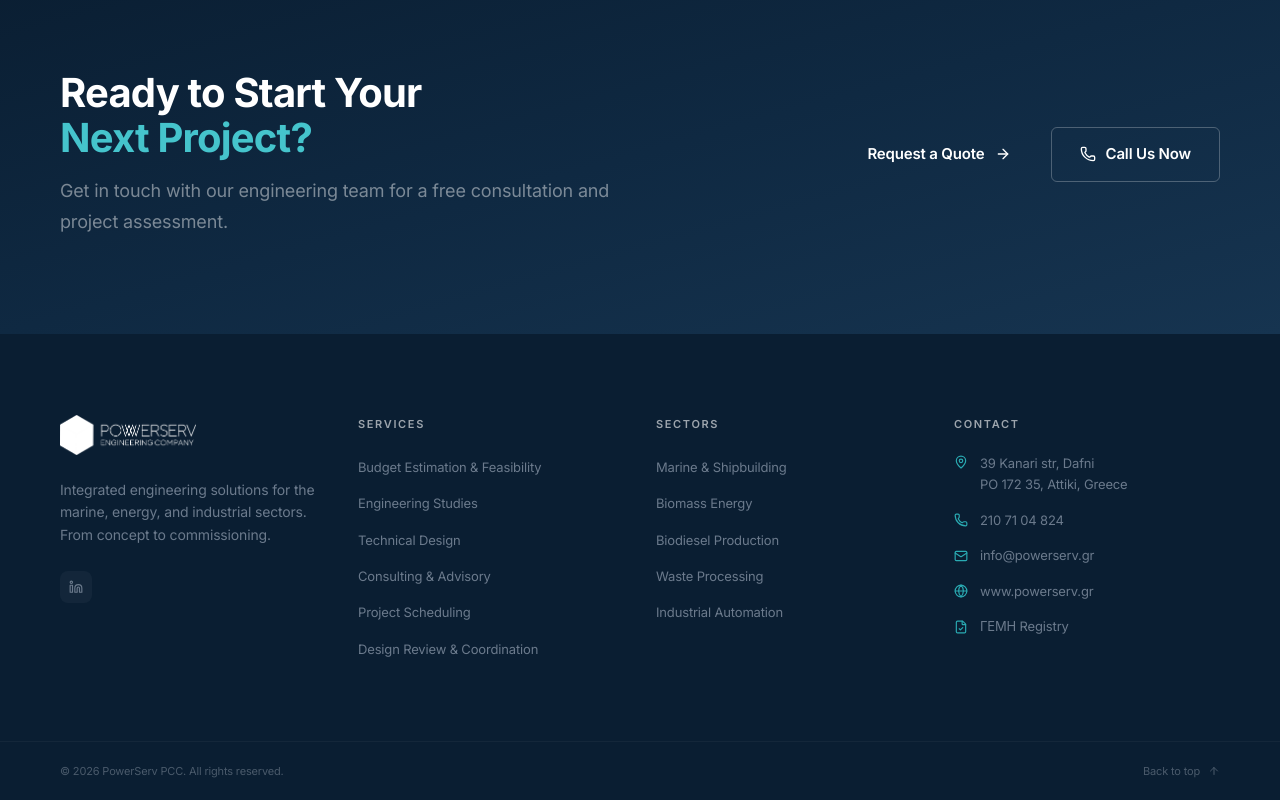
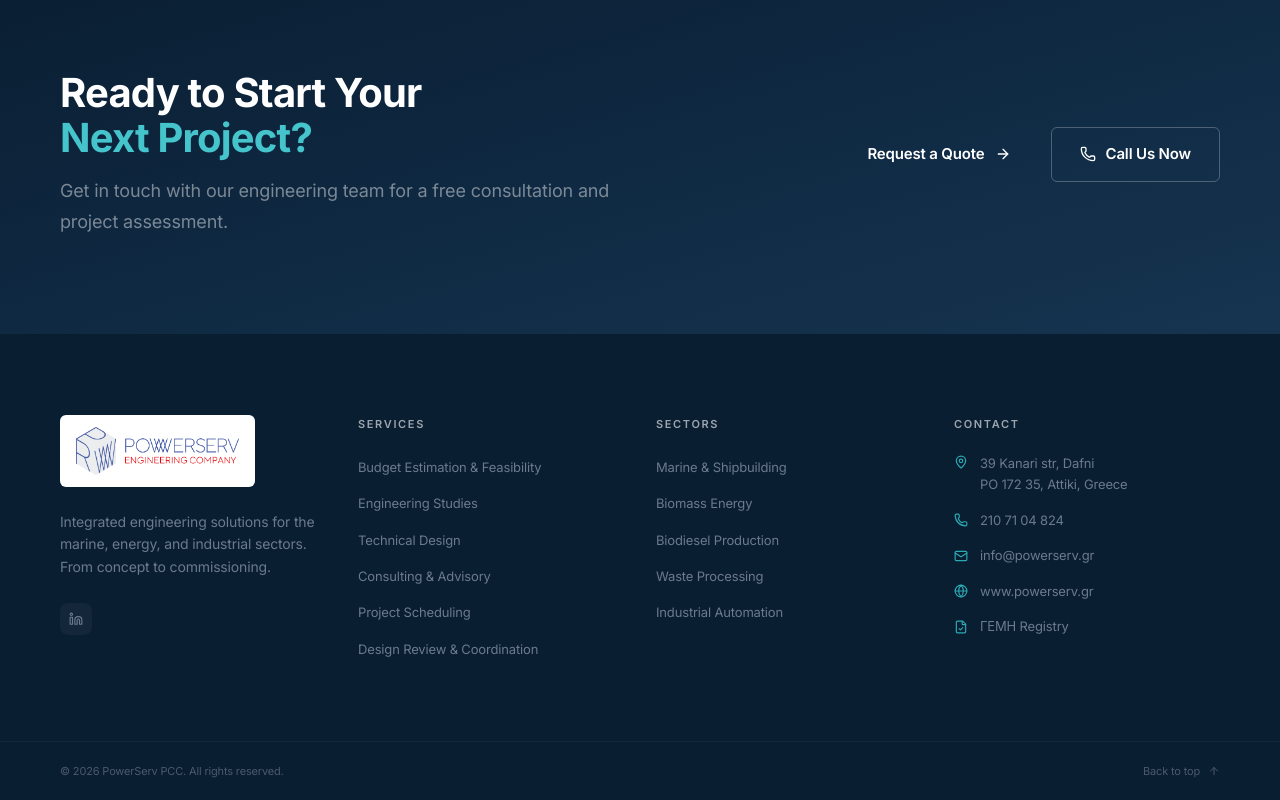
Before and after one commit to Aandrew-Kl/powerserv-website, a React (Vite) app in the folder app/: page / in a window 1280 px wide. Shown: the part 9738-10538 px from the top of the page. Built offline with nearby package versions, Linux system fonts and the light colour scheme.

Commit message:
match footer logo to header

```diff
--- a/app/src/components/sections/Footer.tsx
+++ b/app/src/components/sections/Footer.tsx
@@ -51,7 +51,9 @@ export default function Footer() {
           {/* Column 1: Company */}
           <div className="lg:col-span-1">
             <div className="mb-6">
-              <img src={`${base}assets/logo-full.png`} alt="PowerServ Engineering Company" className="h-10 w-auto brightness-0 invert" />
+              <div className="inline-flex rounded-md bg-white px-4 py-3 shadow-sm">
+                <img src={`${base}assets/logo-full.png`} alt="PowerServ Engineering Company" className="h-12 w-auto" />
+              </div>
             </div>
             <p className="text-sm text-[var(--gray-500)] leading-relaxed mb-6">
               Integrated engineering solutions for the marine, energy, and industrial sectors. From concept to commissioning.
```
